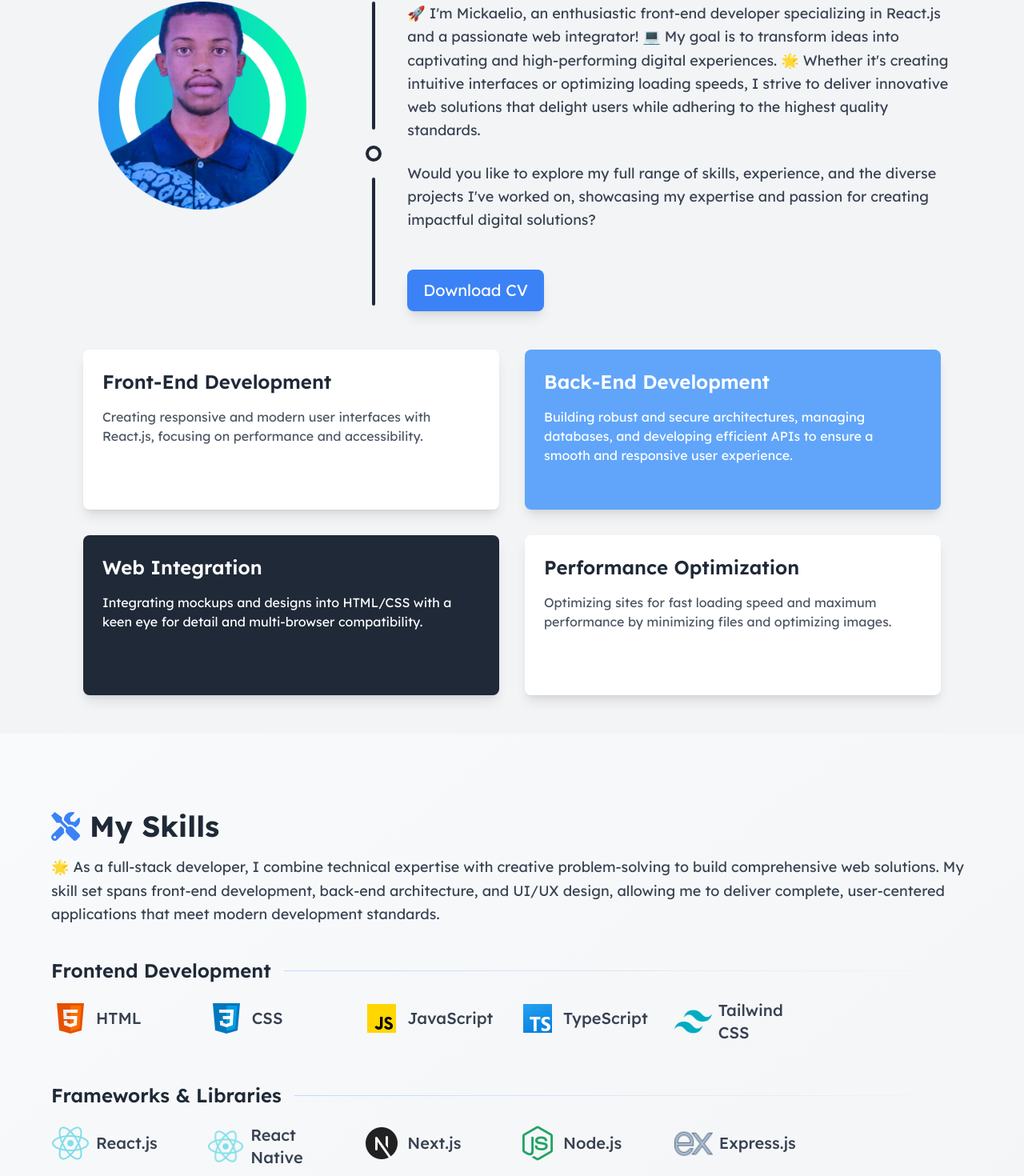
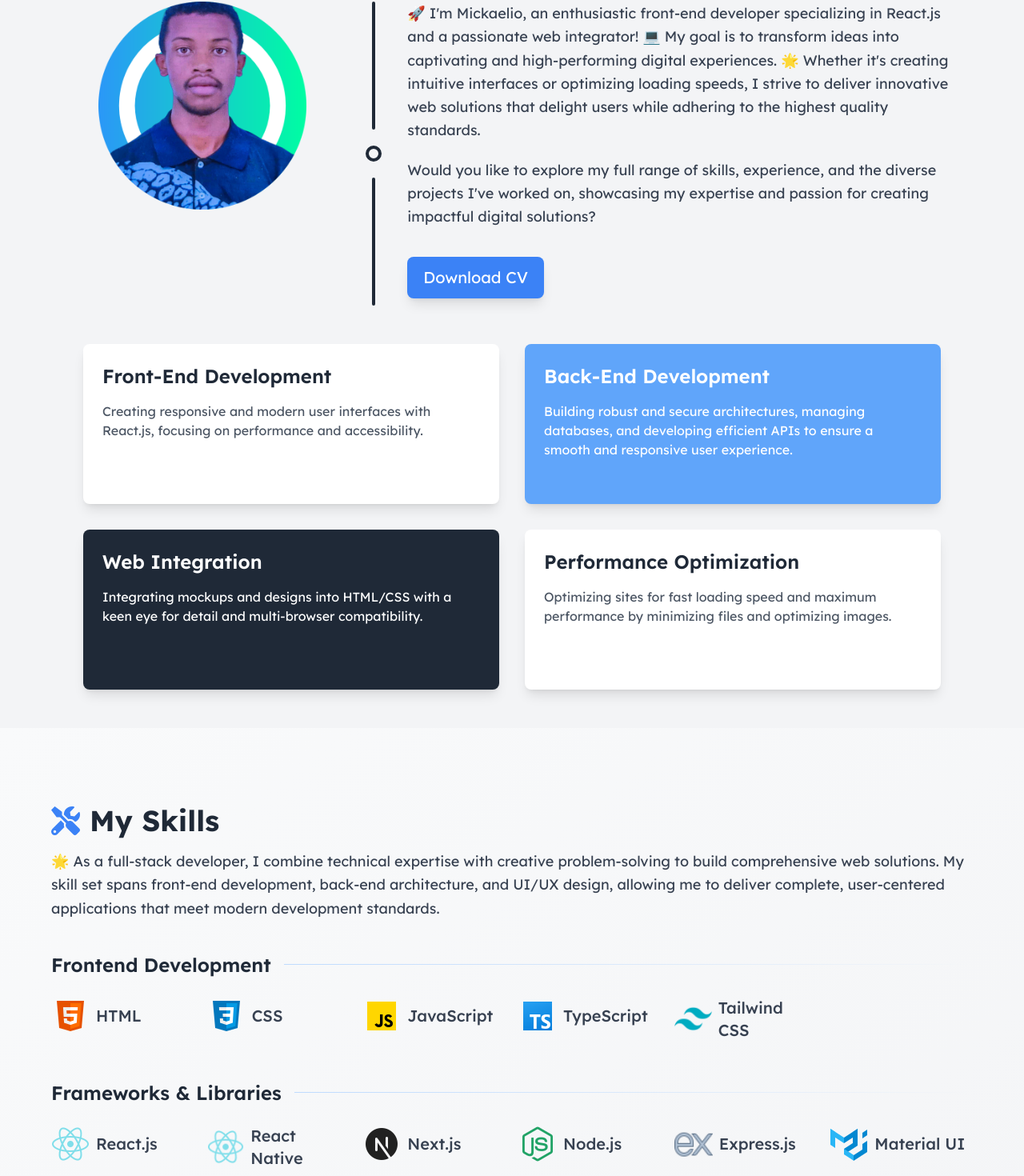
Before and after one commit to tsiheje/NewPortfolio, a Next.js app: page / in a window 1280 px wide. Shown: the part 974-2444 px from the top of the page at 80% size. Built offline with nearby package versions, Linux system fonts and the light colour scheme.

Commit message:
refact : version final avec et sans animation

```diff
--- a/src/app/Components/About/page.js
+++ b/src/app/Components/About/page.js
@@ -58,14 +58,14 @@ const About = () => {
             <div className="w-1 h-40 bg-gray-800 rounded"></div>
           </div>
           <div className="w-full md:w-2/3">
-            <p className="text-lg text-gray-700 leading-relaxed mb-6">
+            <p className="text-lg text-gray-700 leading-relaxed mb-5">
               🚀 I&apos;m Mickaelio, an enthusiastic front-end developer specializing in React.js and a
               passionate web integrator! 💻 My goal is to transform ideas into captivating and
               high-performing digital experiences. 🌟 Whether it&apos;s creating intuitive interfaces or
               optimizing loading speeds, I strive to deliver innovative web solutions that delight users
               while adhering to the highest quality standards.
             </p>
-            <p className="text-lg text-gray-700 mt-4 mb-6 leading-relaxed">
+            <p className="text-lg text-gray-700 mt-4 mb-5 leading-relaxed">
               Would you like to explore my full range of skills, experience, and the diverse projects
               I&apos;ve worked on, showcasing my expertise and passion for creating impactful digital
               solutions?
@@ -73,7 +73,7 @@ const About = () => {
             <p>
               <a
                 href="/files/Rasolofoniaina Tsiheje Marie Mickaelio.pdf"
-                className="inline-block bg-blue-500 hover:bg-blue-600 text-white text-xl py-3 px-5 rounded-lg shadow-lg transition-colors duration-300 mt-6"
+                className="inline-block bg-blue-500 hover:bg-blue-600 text-white text-xl py-3 px-5 rounded-lg shadow-lg transition-colors duration-300 mt-4"
                 target="_blank"
                 rel="noopener noreferrer"
               >
--- a/src/app/Components/Skills/page.js
+++ b/src/app/Components/Skills/page.js
@@ -1,5 +1,7 @@
 "use client";
 import Image from "next/image";
+import { FaTools } from "react-icons/fa";
+import { motion } from "framer-motion";
 import HTML from "../../Assets/Images/Html.png";
 import Ai from "../../Assets/Images/Ai.png";
 import MySQL from "../../Assets/Images/Mysql.png";
@@ -17,8 +19,7 @@ import Postgre from "../../Assets/Images/Postgre.png";
 import Tailwind from "../../Assets/Images/Tailwind.png";
 import Ps from "../../Assets/Images/Ps.png";
 import typescript from "../../Assets/Images/typescript.png";
-import { FaTools } from "react-icons/fa";
-import { motion } from "framer-motion";
+import mui from "../../Assets/Images/mui.png";
 
 const categorizedSkills = {
   "Frontend Development": [
@@ -34,6 +35,7 @@ const categorizedSkills = {
     { id: 11, image: Next, label: "Next.js" },
     { id: 12, image: Node, label: "Node.js" },
     { id: 8, image: Ex, label: "Express.js" },
+    { id: 19, image: mui, label: "Material UI" },
   ],
   "Backend & Databases": [
     { id: 13, image: PHP, label: "PHP" },
@@ -96,7 +98,7 @@ const Skills = () => {
             className="space-y-12"
           >
             {Object.entries(categorizedSkills).map(([category, skills], categoryIndex) => (
-              <div key={category} className="space-y-5">
+              <div key={category} className="space-y-6">
                 <div className="flex items-center gap-4">
                   <h2 className="text-2xl font-semibold text-gray-800">
                     {category}
@@ -110,7 +112,7 @@ const Skills = () => {
                       variants={itemVariants}
                       className="group"
                     >
-                      <div className="relative rounded-xl hover:shadow-xl transition-all duration-300 transform hover:-translate-y-1">
+                      <div className="relative rounded-xl transition-all duration-300 transform hover:-translate-y-1">
                         <div className="flex items-center gap-2">
                           <div className="relative  w-12 h-12">
                             <Image
```
Also changed, not shown: src/app/Assets/Images/mui.png (added).
